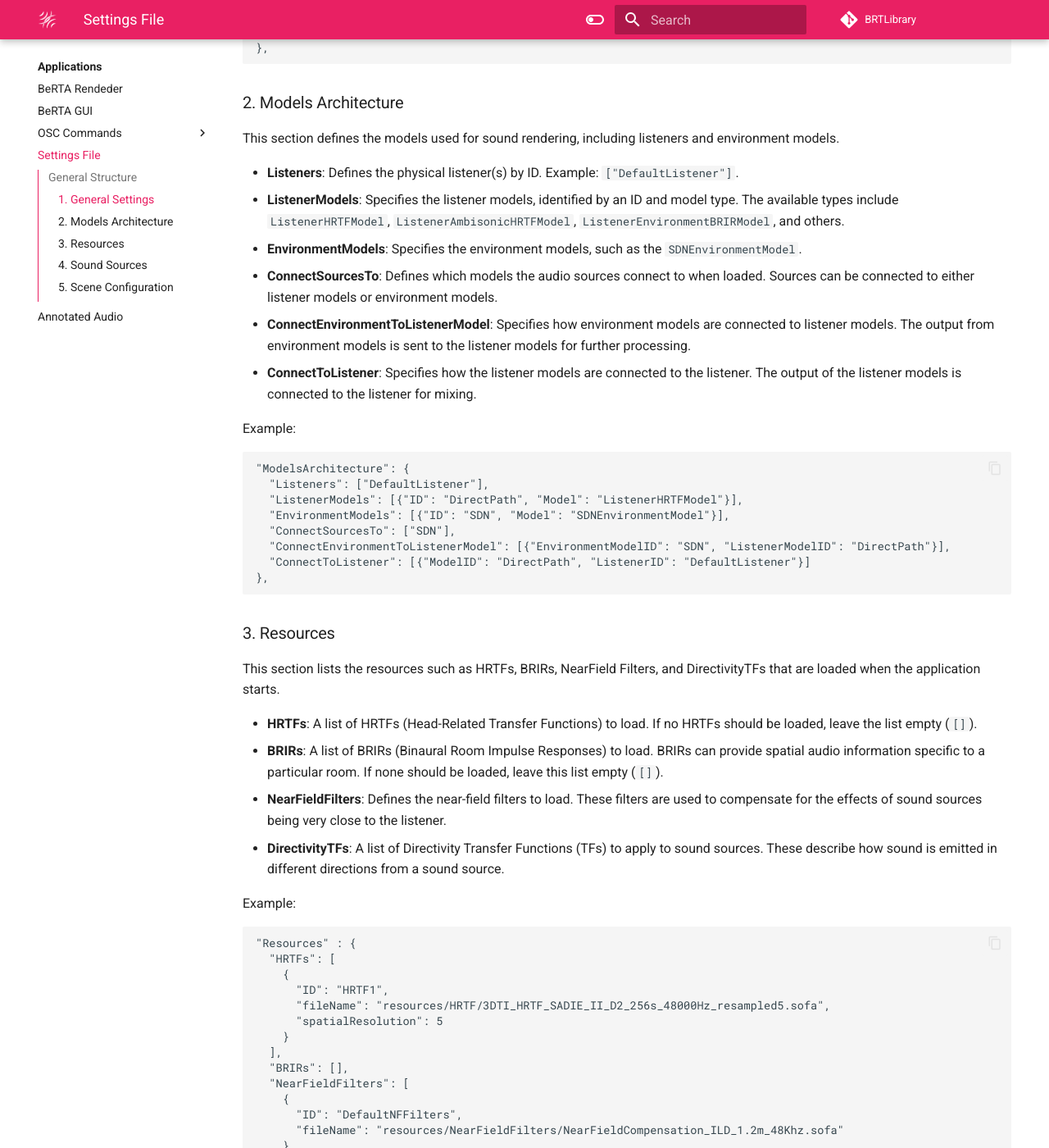
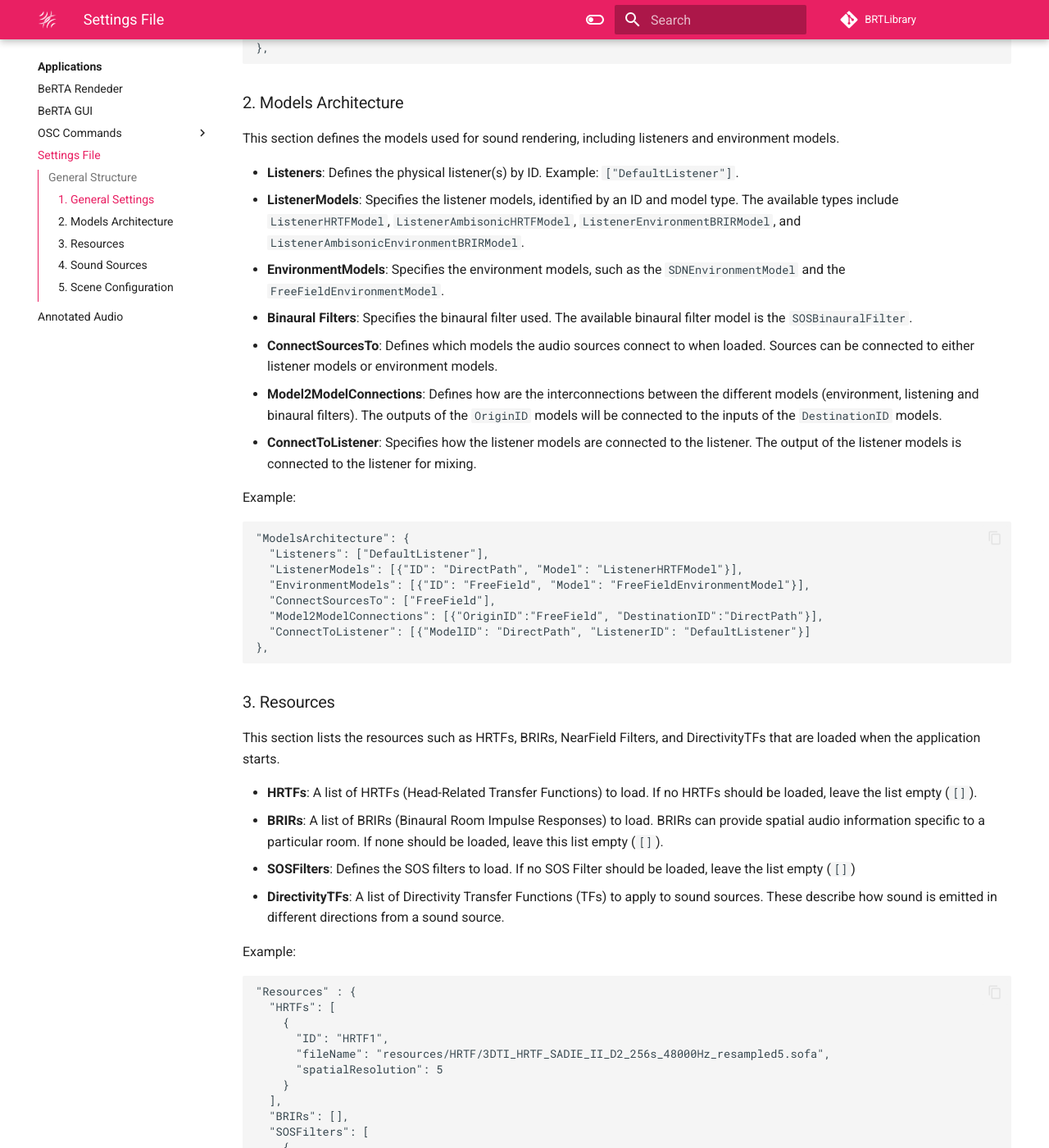
Before and after one commit to GrupoDiana/BRT-Documentation, an MkDocs documentation site: the page built from docs/applications/settingsFile.md, in a window 1280 px wide and 1400 px high, scrolled down 967 px. Shown: the whole window at 82% size. Built offline with MkDocs 1.6.1 and Material for MkDocs 9.7.7, drawn with Linux system fonts in a browser that asks for light colours; emoji names are drawn with the system emoji font; comment, search, counter and statistics services are not loaded; some of the changed text lies outside the part shown.

Commit message:
feat: setting json updated

````diff
--- a/docs/applications/settingsFile.md
+++ b/docs/applications/settingsFile.md
@@ -35,10 +35,11 @@ Example:
 This section defines the models used for sound rendering, including listeners and environment models.
 
 - **Listeners**: Defines the physical listener(s) by ID. Example: `["DefaultListener"]`.
-- **ListenerModels**: Specifies the listener models, identified by an ID and model type. The available types include `ListenerHRTFModel`, `ListenerAmbisonicHRTFModel`, `ListenerEnvironmentBRIRModel`, and others.
-- **EnvironmentModels**: Specifies the environment models, such as the `SDNEnvironmentModel`.
+- **ListenerModels**: Specifies the listener models, identified by an ID and model type. The available types include `ListenerHRTFModel`, `ListenerAmbisonicHRTFModel`, `ListenerEnvironmentBRIRModel`, and `ListenerAmbisonicEnvironmentBRIRModel`.
+- **EnvironmentModels**: Specifies the environment models, such as the `SDNEnvironmentModel` and the `FreeFieldEnvironmentModel`.
+- **Binaural Filters**: Specifies the binaural filter used. The available binaural filter model is the `SOSBinauralFilter`.
 - **ConnectSourcesTo**: Defines which models the audio sources connect to when loaded. Sources can be connected to either listener models or environment models.
-- **ConnectEnvironmentToListenerModel**: Specifies how environment models are connected to listener models. The output from environment models is sent to the listener models for further processing.
+- **Model2ModelConnections**: Defines how are the interconnections between the different models (environment, listening and binaural filters).  The outputs of the `OriginID` models will be connected to the inputs of the `DestinationID` models.
 - **ConnectToListener**: Specifies how the listener models are connected to the listener. The output of the listener models is connected to the listener for mixing.
 
 Example:
@@ -47,9 +48,9 @@ Example:
 "ModelsArchitecture": {
   "Listeners": ["DefaultListener"],
   "ListenerModels": [{"ID": "DirectPath", "Model": "ListenerHRTFModel"}],
-  "EnvironmentModels": [{"ID": "SDN", "Model": "SDNEnvironmentModel"}],
-  "ConnectSourcesTo": ["SDN"],
-  "ConnectEnvironmentToListenerModel": [{"EnvironmentModelID": "SDN", "ListenerModelID": "DirectPath"}],
+  "EnvironmentModels": [{"ID": "FreeField", "Model": "FreeFieldEnvironmentModel"}],
+  "ConnectSourcesTo": ["FreeField"],
+  "Model2ModelConnections": [{"OriginID":"FreeField", "DestinationID":"DirectPath"}],
   "ConnectToListener": [{"ModelID": "DirectPath", "ListenerID": "DefaultListener"}]
 },
 ```
@@ -60,7 +61,7 @@ This section lists the resources such as HRTFs, BRIRs, NearField Filters, and Di
 
 - **HRTFs**: A list of HRTFs (Head-Related Transfer Functions) to load. If no HRTFs should be loaded, leave the list empty (`[]`).
 - **BRIRs**: A list of BRIRs (Binaural Room Impulse Responses) to load. BRIRs can provide spatial audio information specific to a particular room. If none should be loaded, leave this list empty (`[]`).
-- **NearFieldFilters**: Defines the near-field filters to load. These filters are used to compensate for the effects of sound sources being very close to the listener.
+- **SOSFilters**: Defines the SOS filters to load. If no SOS Filter should be loaded, leave the list empty (`[]`)
 - **DirectivityTFs**: A list of Directivity Transfer Functions (TFs) to apply to sound sources. These describe how sound is emitted in different directions from a sound source.
 
 Example:
@@ -75,10 +76,10 @@ Example:
     }
   ],
   "BRIRs": [],
-  "NearFieldFilters": [
+  "SOSFilters": [
     {
       "ID": "DefaultNFFilters",
-      "fileName": "resources/NearFieldFilters/NearFieldCompensation_ILD_1.2m_48Khz.sofa"
+      "fileName": "resources/SOSFilters/NearFieldCompensation_ILD_1.2m_48Khz.sofa"
     }
   ],
   "DirectivityTFs": []
@@ -123,13 +124,8 @@ Example:
 "SceneConfiguration": [
     {"command": "/source/loop", "parameters": ["SoundSource1", "true"]},
     {"command": "/listener/setHRTF", "parameters": ["DefaultListener", "HRTF1"]},
-    {"command": "/listener/setNFCFilters", "parameters": ["DefaultListener", "DefaultNFFilters"]},
-    {"command": "/environment/setShoeBoxRoom", "parameters": ["SDN", 6, 8, 3]},
-    {"command": "/environment/setWallAbsorption", "parameters": ["SDN", 0, 0.1, 0.2, 0.3, 0.4, 0.5, 0.4, 0.3, 0.2, 0.1]},
-    {"command": "/environment/setWallAbsorption", "parameters": ["SDN", 1, 0.5]},
-    {"command": "/environment/setWallAbsorption", "parameters": ["SDN", 2, 0.5]},
-    {"command": "/environment/setWallAbsorption", "parameters": ["SDN", 3, 0.5]},
-    {"command": "/environment/setWallAbsorption", "parameters": ["SDN", 4, 0.5]},
-    {"command": "/environment/setWallAbsorption", "parameters": ["SDN", 5, 0.5]}
+    {"command": "/listener/setSOSFilters", "parameters": ["DefaultListener", "DefaultNFFilters"]},
+    {"command": "/listener/setBRIR", "parameters": ["DefaultListener", "BRIR1"]},
+    {"command": "/binauralFilter/setSOSFilter", "parameters": ["DefaultListener", "Earmuffs"]},
   ],
 ```
````
Also changed, not shown: other parts of docs/applications/settingsFile.md (+1 -1 lines).
